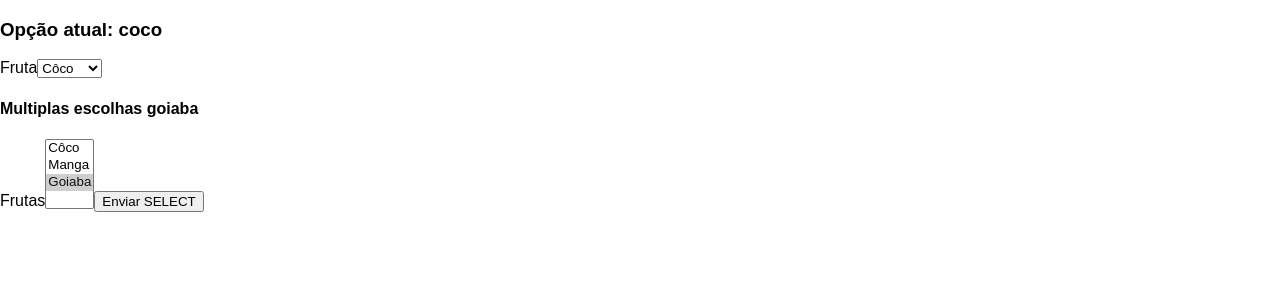
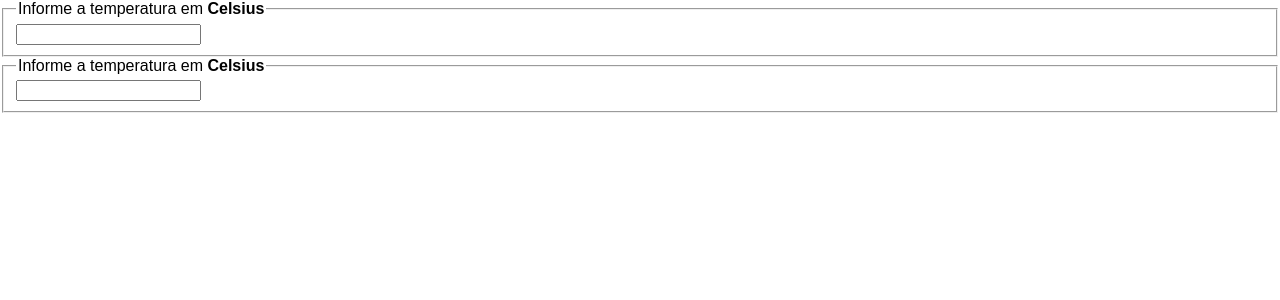
Before and after one commit to richellyitalo/Estudos-ReactJs, a React (Create React App) app in the folder primeiros-passos/my-app/: page / in a window 1280 px wide. Shown: the top 300 px of the page. Built offline with nearby package versions, Linux system fonts and the light colour scheme.

Commit message:
GettingStarted: LiftingStateUp

```diff
--- /dev/null
+++ b/primeiros-passos/my-app/src/meusComponentes/Form/ReservasForm.js
@@ -0,0 +1,65 @@
+import React, { Component } from 'react'
+
+class ReservasForm extends Component {
+
+  constructor(props) {
+    super(props)
+
+    this.state = {
+      estaIndo: true,
+      numerosDeConvidados: 0
+    }
+
+    this.handleChangeInput = this.handleChangeInput.bind(this)
+    this.handleSubmit = this.handleSubmit.bind(this)
+  }
+
+  handleChangeInput(event) {
+    const target = event.target
+    const value = target.type === 'checkbox' ? target.checked : target.value
+    const name = target.name
+    // método #1
+    // this.setState({
+    //   [name]: value
+    // })
+
+    // metodo #2
+    const newValue = {}
+    newValue[name] = value
+    this.setState(newValue)
+  }
+
+  handleSubmit(event) {
+    const deIda = this.state.estaIndo ? 'SIM' : 'NAO';
+    alert('Está de ida: ' + deIda + ' um total: ' + this.state.numerosDeConvidados)
+
+    event.preventDefault()
+  }
+
+  render() {
+    return (
+      <form onSubmit={this.handleSubmit}>
+        <h3>Multiplos inputs</h3>
+        <label>
+          Está de ida?
+          <input
+          type="checkbox"
+          name="estaIndo"
+          checked={this.state.estaIndo}
+          onChange={this.handleChangeInput} />
+        </label>
+        <h5>Número de convidados</h5>
+        <label>
+          <input
+          name="numerosDeConvidados"
+          type="text"
+          value={this.state.numerosDeConvidados}
+          onChange={this.handleChangeInput} />
+          <input type="submit" value="Enviar" />
+        </label>
+      </form>
+    )
+  }
+}
+
+export default ReservasForm
--- /dev/null
+++ b/primeiros-passos/my-app/src/meusComponentes/LiftingStateUp/Calculator.js
@@ -0,0 +1,113 @@
+import React, { Component } from 'react'
+
+function BoilingVerdict(props) {
+  if (props.celsius >= 100) {
+    return <p>A água irá ferver</p>;
+  }
+  return <p>A água NÃO irá ferver</p>;
+}
+
+function toCelsius(farenheint) {
+  return (farenheint - 32) * 5 / 9
+}
+
+function toFarenheint(celsius) {
+  return (celsius * 9 / 5) + 32
+}
+
+function tryConvert(temperatura, conversor) {
+  const input = parseFloat(temperatura)
+  if (Number.isNaN(input)) {
+    return ''
+  }
+  const output = conversor(input)
+  const arredondado = Math.round(output * 1000) / 1000
+  return arredondado.toString()
+}
+
+const scaleNames = {
+  c: 'Celsius',
+  f: 'Farenheint'
+}
+
+class EntradaDeTemperatura extends Component {
+  constructor(props) {
+    super(props)
+    // this.state = {temperatura: ''}
+    this.handleChange = this.handleChange.bind(this)
+  }
+
+  handleChange(event) {
+    // this.setState({
+    //   temperatura: event.target.value
+    // })
+    this.props.onTemperatureChange(event.target.value)
+  }
+
+  render() {
+    // const temperatura = this.state.temperatura
+    const temperatura = this.props.temperatura
+    const scale = this.props.scale
+    return (
+      <fieldset>
+        <legend>Informe a temperatura em <strong>{scaleNames[scale]}</strong></legend>
+        <input
+          value={temperatura}
+          onChange={this.handleChange} />
+      </fieldset>
+    )
+  }
+}
+
+class Calculator extends Component {
+
+  constructor(props) {
+    super(props)
+
+    this.state = {temperatura: '', scale: 'c'}
+
+    this.handleCelsiusChange = this.handleCelsiusChange.bind(this)
+    this.handleFahrenheitChange = this.handleFahrenheitChange.bind(this)
+  }
+
+  handleCelsiusChange(temperatura) {
+    this.setState({
+      scale: 'c',
+      temperatura: temperatura
+    })
+  }
+
+  handleFahrenheitChange(temperatura) {
+    this.setState({
+      scale: 'f',
+      temperatura: temperatura
+    })
+  }
+
+  render() {
+    const scale = this.state.scale
+    const temperatura = this.state.temperatura
+    const celsius = scale === 'f'
+      ? tryConvert(temperatura, toCelsius)
+      : temperatura
+    const farenheint = scale === 'c'
+      ? tryConvert(temperatura, toFarenheint)
+      : temperatura
+
+    return(
+      <div>
+        <EntradaDeTemperatura
+          scale="c"
+          temperatura={celsius}
+          onTemperatureChange={this.handleCelsiusChange} />
+          <EntradaDeTemperatura
+            scale="c"
+            temperatura={farenheint}
+            onTemperatureChange={this.handleFahrenheitChange} />
+      </div>
+    )
+  }
+
+}
+
+export default Calculator
```
Also changed, not shown: primeiros-passos/my-app/src/index.js (+7 -1 lines).
